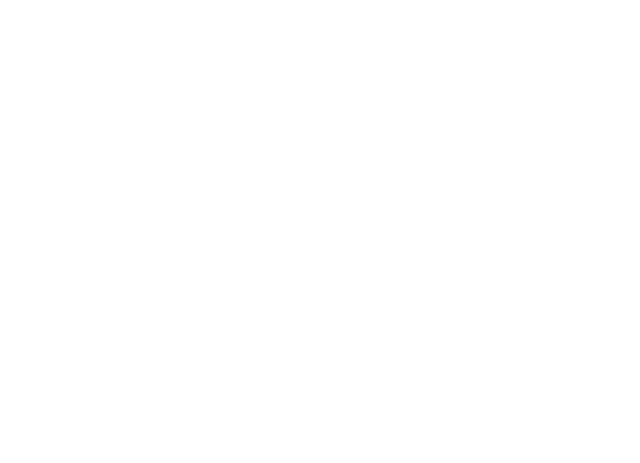
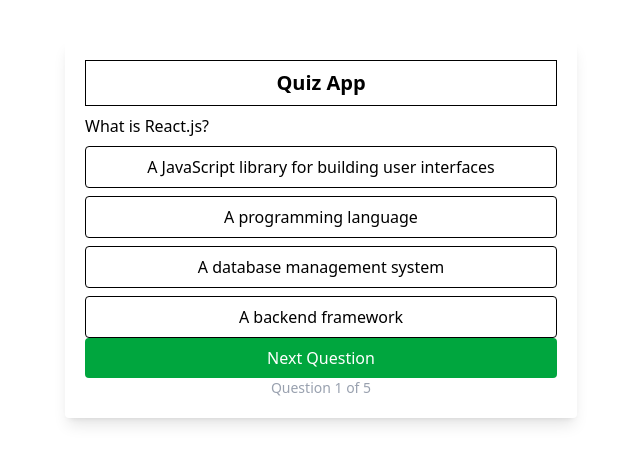
Before and after one commit to raidha12/Quiz_App, a React (Vite) app: page / in a window 1280 px wide. Shown: the part 171-634 px from the top of the page, without its empty margins (319-959 px from the left). Built offline with nearby package versions, Linux system fonts and the light colour scheme.

Commit message:
Quiz app UI with static Q&A

```diff
--- a/src/App.jsx
+++ b/src/App.jsx
@@ -1,11 +1,78 @@
-import React from 'react';
+import React from "react";
+
+const questions = [
+  {
+    questionText: "What is React.js?",
+    answerOptions: [
+      { answerText: "A JavaScript library for building user interfaces", isCorrect: true,},
+      { answerText: "A programming language", isCorrect: false },
+      { answerText: "A database management system", isCorrect: false },
+      { answerText: "A backend framework", isCorrect: false },
+    ],
+  },
+  {
+    questionText: "Which command is used to create a new React app using Vite?",
+    answerOptions: [
+      { answerText: "npx create-react-app my-app", isCorrect: false },
+      { answerText: "npm create vite@latest my-app", isCorrect: true },
+      { answerText: "npx create vite-app my-app", isCorrect: false },
+      { answerText: "vite new my-app", isCorrect: false },
+    ],
+  },
+  {
+    questionText:
+      "Which command is used to start a Vite project in development mode?",
+    answerOptions: [
+      { answerText: "npm run dev", isCorrect: true },
+      { answerText: "npm start", isCorrect: false },
+      { answerText: "vite start", isCorrect: false },
+      { answerText: "npm run build", isCorrect: false },
+    ],
+  },
+  {
+    questionText: "What is JSX in React?",
+    answerOptions: [
+      { answerText: "A new programming language", isCorrect: false },
+      { answerText: "A syntax extension for JavaScript", isCorrect: true },
+      { answerText: "A database query language", isCorrect: false },
+      { answerText: "A built-in function in React", isCorrect: false },
+    ],
+  },
+  {
+    questionText: "Which of the following is a React hook?",
+    answerOptions: [
+      { answerText: "useState", isCorrect: true },
+      { answerText: "useFunction", isCorrect: false },
+      { answerText: "useVariable", isCorrect: false },
+      { answerText: "useMethod", isCorrect: false },
+    ],
+  },
+];
 
 function App() {
   return (
-    <div>
-
+    <div className="flex justify-center items-center h-screen">
+      <div className="w-full max-w-lg bg-white p-5 rounded shadow-lg">
+        <div className="p-2 border text-center font-bold mb-2 text-xl">
+          Quiz App
+        </div>
+        <div>
+          <div>{questions[0].questionText}</div>
+          {questions[0].answerOptions.map((option, index) => (
+            <button className="block w-full p-2 mt-2 rounded border">
+              {option.answerText}
+            </button>
+          ))}
+          <button className="block w-full bg-green-600 text-white p-2 rounded">
+            Next Question
+          </button>
+          <p className="text-center text-gray-400 text-sm">
+            Question 1 of {questions.length}
+          </p>
+        </div>
+      </div>
     </div>
-  )
+  );
 }
 
-export default App
+export default App;
```
